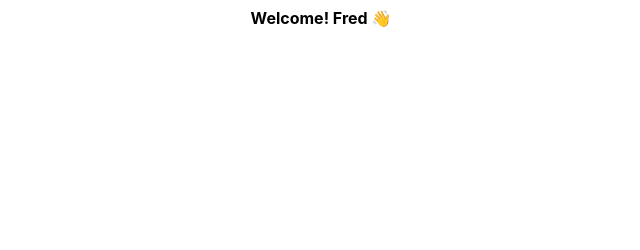
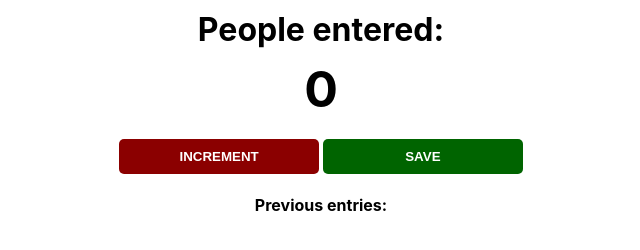
Before and after one commit to kailash-s/passenger_counter, a plain HTML site: page index.html in a window 1280 px wide. Shown: the whole page, without its empty margins (319-959 px from the left). Drawn offline with Linux system fonts and the light colour scheme.

Commit message:
created the save button

```diff
--- a/index.html
+++ b/index.html
@@ -3,7 +3,11 @@
         <link rel="stylesheet" href="index.css">
     </head>
     <body>
-        <p id="welcome-el"></p>
+        <h1>People entered:</h1>
+        <h2 id="count-el">0</h2>
+        <button id="increment-btn" onclick="increment()">INCREMENT</button>
+        <button id="save-btn" onclick="save()">SAVE</button>
+        <p id="save-el">Previous entries: </p>
         <script src="index.js"></script>
     </body>
 </html>
--- a/index.js
+++ b/index.js
@@ -1,19 +1,14 @@
-// Grab the welcome-el paragraph and store it in a variable called welcomeEl
+let countEl = document.getElementById("count-el")
+let count = 0
 
-let welcomeEl = document.getElementById("welcome-el")
+let saveEl = document.getElementById("save-el")
 
-// Create two variables (name & greeting) that contains your name
-// and the greeting we want to render on the page
+function increment() {
+    count += 1
+    countEl.innerText = count
+}
 
-let myName = "Fred"
-let greeting = "Welcome! "
-
-// Render the welcome message using welcomeEl.innerText
-
-welcomeEl.innerText = greeting + myName
-
-// Add an emoji to the end! 👋
-// WRITE YOUR CODE BELOW HERE
-// HINT: count = count + 1
-
-welcomeEl.innerText += " 👋"
+function save() {
+    let pastEntries = " " + count + " - "
+    saveEl.innerText += pastEntries
+}
```
